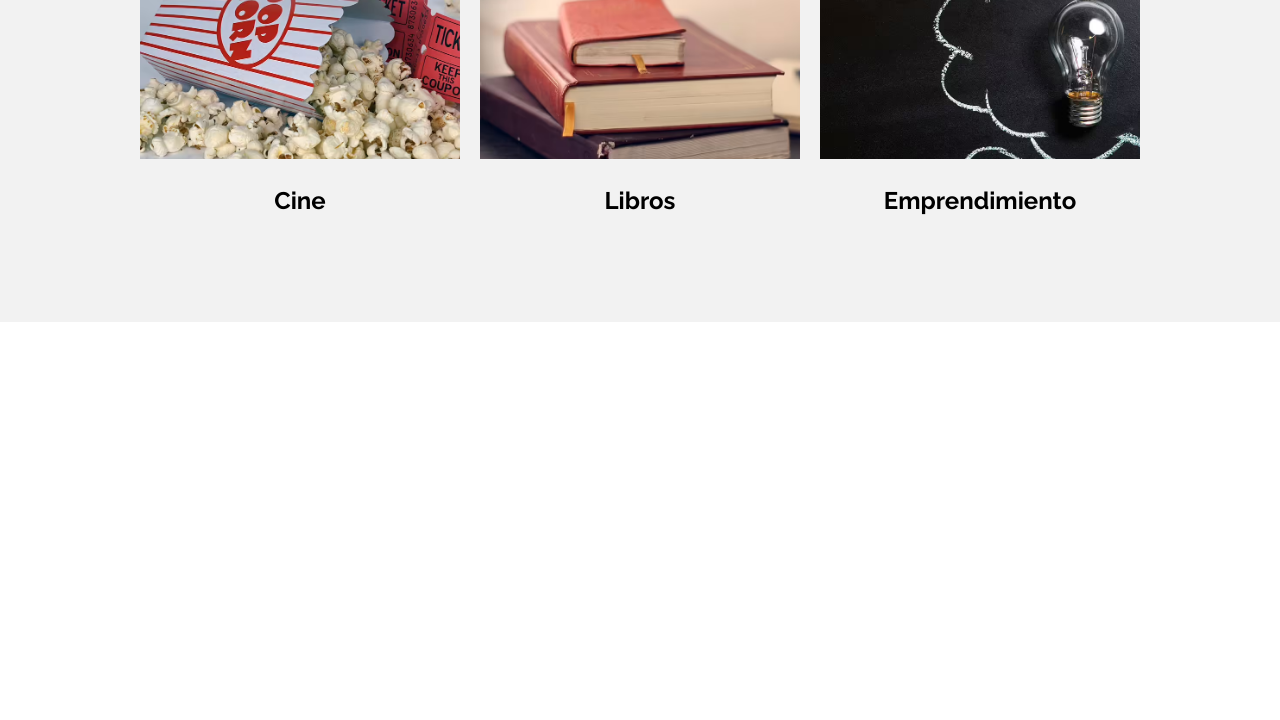
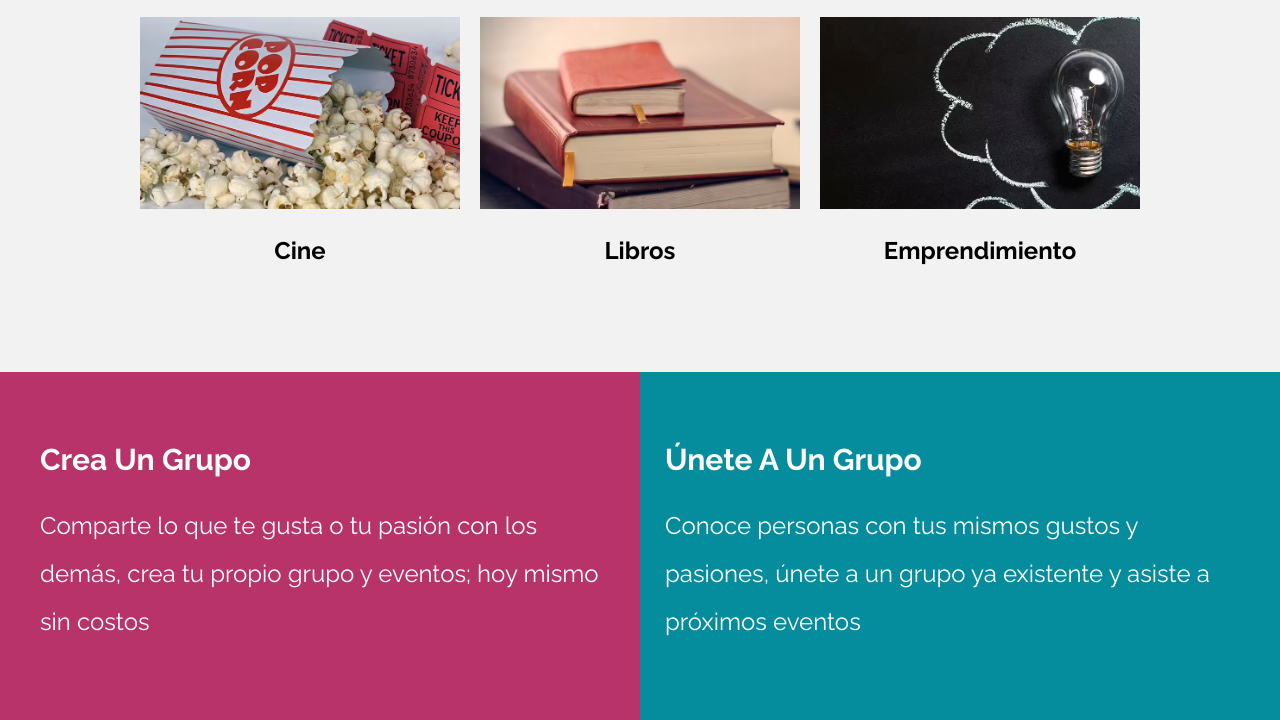
Before and after one commit to ManuelSA97/Meetup-clon, a website: page index.html in a window 1280 px wide. Shown: the part 2652-3372 px from the top of the page. Before the commit the page ends 2974 px from the top, so only its background shows below. Drawn offline with Linux system fonts and the light colour scheme.

Commit message:
Finalizacion de la seccion bloques de grupos

```diff
--- a/index.html
+++ b/index.html
@@ -204,6 +204,20 @@
         </div>
     </section>
 
+    <section class="grupos">
+        <div class="grupos__grid contenedor">
+            <div class="grupos__bloque">
+                <h3 class="grupos__heading">Crea un grupo</h3>
+                <p class="grupos__texto">Comparte lo que te gusta o tu pasión con los demás, crea tu propio grupo y eventos; hoy mismo sin costos</p>
+            </div>
+
+            <div class="grupos__bloque">
+                <h3 class="grupos__heading">únete a un grupo</h3>
+                <p class="grupos__texto">Conoce personas con tus mismos gustos y pasiones, únete a un grupo ya existente y asiste a próximos eventos</p>
+            </div>
+        </div>
+    </section>
+
 
 
 </body>
--- a/src/scss/ui/contenido/_categorias.scss
+++ b/src/scss/ui/contenido/_categorias.scss
@@ -10,7 +10,8 @@
     }
 
     &__grid{
-        padding: 2rem;
+        margin-top: 5rem;
+        padding: 0 2rem;
 
         @include m.tablet {
             padding: 10rem;
--- /dev/null
+++ b/src/scss/ui/contenido/_grupos.scss
@@ -0,0 +1,31 @@
+@use 'base/mixins' as m;
+@use 'base/variables' as v;
+
+.grupos{
+    background-image: linear-gradient(to bottom, v.$primario 0%, v.$primario 50%, v.$secundario 50%, v.$secundario 100%);
+    color: white;
+    padding: 5rem 0;
+
+    @include m.tablet {
+    background-image: linear-gradient(to right, v.$primario 0%, v.$primario 50%, v.$secundario 50%, v.$secundario 100%);
+
+    }
+
+    &__grid{
+        @include m.grid(1, 5rem);
+        @include m.tablet {
+            @include m.grid(2, 5rem);
+        }
+    }
+
+    &__heading{
+        font-size: 3rem;
+        text-transform: capitalize;
+    }
+
+    &__texto{
+        font-size: 2.4rem;
+        color: white;
+        line-height: 2;
+    }
+}
--- a/src/scss/ui/contenido/_index.scss
+++ b/src/scss/ui/contenido/_index.scss
@@ -2,3 +2,4 @@
 @forward 'busqueda';
 @forward 'eventos';
 @forward 'categorias';
+@forward 'grupos';
```
Also changed, not shown: build/css/app.css, 1 other file.
